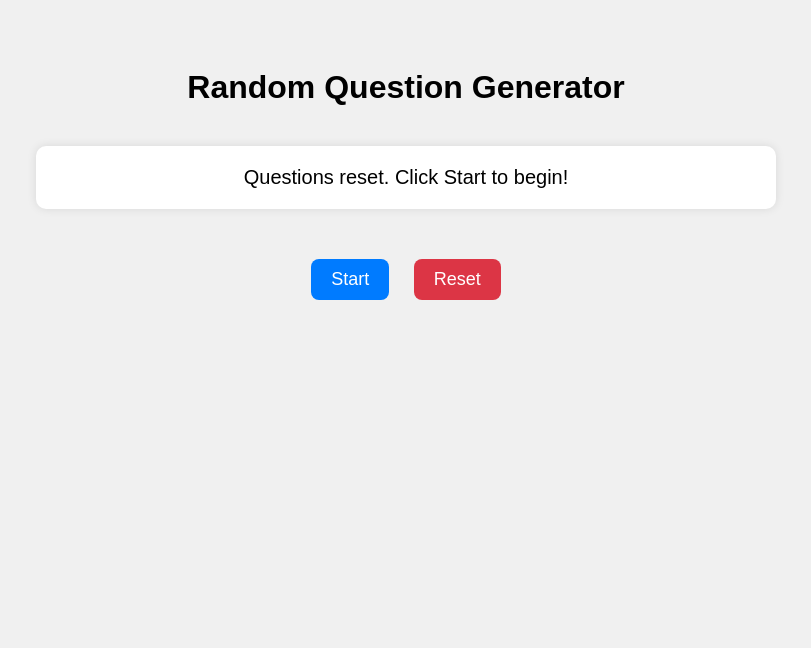
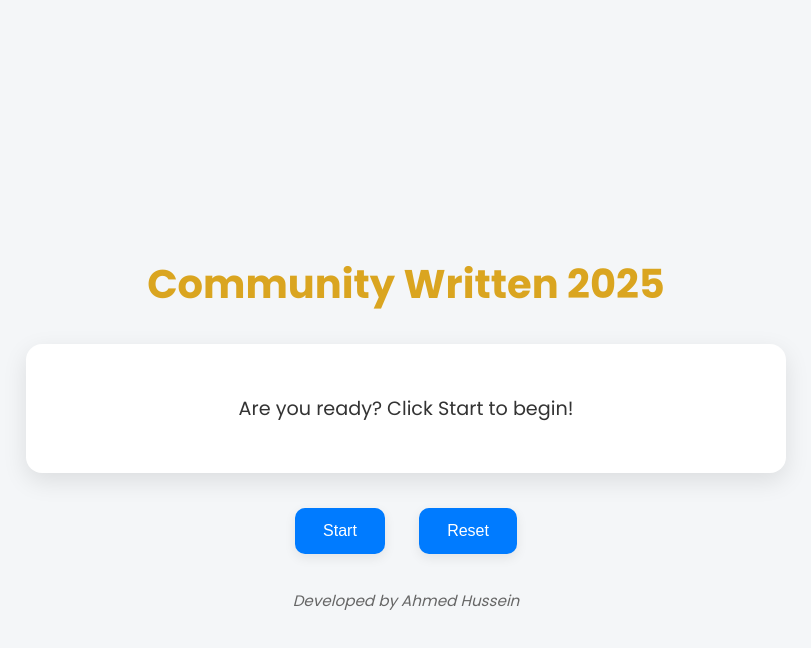
Before and after one commit to ahmedhussein011/Community, a plain HTML site: page index.html in a window 1280 px wide. Shown: the whole page, without its empty margins (234-1045 px from the left). Drawn offline with Linux system fonts and the light colour scheme.

Commit message:
Add files via upload

```diff
--- a/index.html
+++ b/index.html
@@ -1,56 +1,89 @@
 <!DOCTYPE html>
 <html lang="en">
 <head>
-  <meta charset="UTF-8">
-  <title>Random Question Generator</title>
+  <meta charset="UTF-8" />
+  <meta name="viewport" content="width=device-width, initial-scale=1.0"/>
+  <title>Community Written 2025</title>
+  <link href="https://fonts.googleapis.com/css2?family=Poppins:wght@400;700&display=swap" rel="stylesheet">
   <style>
     body {
-      font-family: Arial, sans-serif;
+      font-family: 'Poppins', sans-serif;
+      background: #f4f6f8;
+      color: #333;
+      display: flex;
+      flex-direction: column;
+      align-items: center;
+      justify-content: center;
+      min-height: 100vh;
+      margin: 0;
+      padding: 20px;
+    }
+
+    h1 {
+      color: goldenrod;
+      font-size: 2.5em;
+      margin-bottom: 30px;
       text-align: center;
-      padding: 40px;
-      background: #f0f0f0;
     }
+
+    #question-box {
+      background: #fff;
+      padding: 30px;
+      border-radius: 16px;
+      box-shadow: 0 8px 24px rgba(0, 0, 0, 0.1);
+      text-align: center;
+      max-width: 700px;
+      width: 100%;
+      margin-bottom: 25px;
+    }
+
     #question {
-      font-size: 20px;
-      margin: 40px auto;
-      max-width: 700px;
-      padding: 20px;
-      background: #fff;
+      font-size: 1.2em;
+      line-height: 1.6;
+    }
+
+    button {
+      background-color: #007bff;
+      color: white;
+      border: none;
+      padding: 14px 28px;
+      font-size: 16px;
       border-radius: 10px;
-      box-shadow: 0 0 10px rgba(0,0,0,0.1);
+      cursor: pointer;
+      margin: 10px 15px;
+      transition: background-color 0.3s ease;
+      box-shadow: 0 4px 12px rgba(0,0,0,0.08);
     }
-    button {
-      padding: 10px 20px;
-      font-size: 18px;
-      cursor: pointer;
-      border: none;
-      margin: 10px;
-      border-radius: 8px;
-      color: white;
-    }
-    #startBtn {
-      background-color: #007bff;
-    }
-    #startBtn:hover {
+
+    button:hover {
       background-color: #0056b3;
     }
-    #resetBtn {
-      background-color: #dc3545;
-    }
-    #resetBtn:hover {
-      background-color: #a71d2a;
+
+    .signature {
+      margin-top: 25px;
+      font-size: 0.95em;
+      color: #666;
+      font-style: italic;
     }
   </style>
 </head>
 <body>
 
-  <h1>Random Question Generator</h1>
-  <div id="question">Click Start to get a question</div>
-  <button id="startBtn" onclick="showNextQuestion()">Start</button>
-  <button id="resetBtn" onclick="resetQuestions()">Reset</button>
+  <h1>Community Written 2025</h1>
+
+  <div id="question-box">
+    <p id="question">Are you ready? Click Start to begin!</p>
+  </div>
+
+  <div>
+    <button onclick="showNextQuestion()">Start</button>
+    <button onclick="resetQuestions()">Reset</button>
+  </div>
+
+  <div class="signature">Developed by Ahmed Hussein</div>
 
   <script>
-    const allQuestions = [
+    const questions = [
       "The Spectrum of Health",
       "DETERMINANTS OF HEALTH",
       "Factors affecting the occurrence of a disease",
@@ -175,33 +208,29 @@
       "Components of Pre employment Examination"
     ];
 
-    let shuffledQuestions = [];
+    let shuffled = [];
     let currentIndex = 0;
 
-    function shuffle(array) {
-      for (let i = array.length - 1; i > 0; i--) {
-        const j = Math.floor(Math.random() * (i + 1));
-        [array[i], array[j]] = [array[j], array[i]];
+    function shuffleArray() {
+      shuffled = [...questions].sort(() => Math.random() - 0.5);
+      currentIndex = 0;
+    }
+
+    function showNextQuestion() {
+      if (shuffled.length === 0 || currentIndex >= shuffled.length) {
+        shuffleArray();
       }
+      document.getElementById("question").textContent = shuffled[currentIndex];
+      currentIndex++;
     }
 
     function resetQuestions() {
-      shuffledQuestions = [...allQuestions];
-      shuffle(shuffledQuestions);
-      currentIndex = 0;
-      document.getElementById("question").textContent = "Questions reset. Click Start to begin!";
+      shuffleArray();
+      document.getElementById("question").textContent = "Are you ready? Click Start to begin!";
     }
 
-    function showNextQuestion() {
-      if (currentIndex >= shuffledQuestions.length) {
-        resetQuestions();
-      }
-      document.getElementById("question").textContent = shuffledQuestions[currentIndex];
-      currentIndex++;
-    }
-
-    resetQuestions();
+    // Initial shuffle
+    shuffleArray();
   </script>
-
 </body>
 </html>
```
